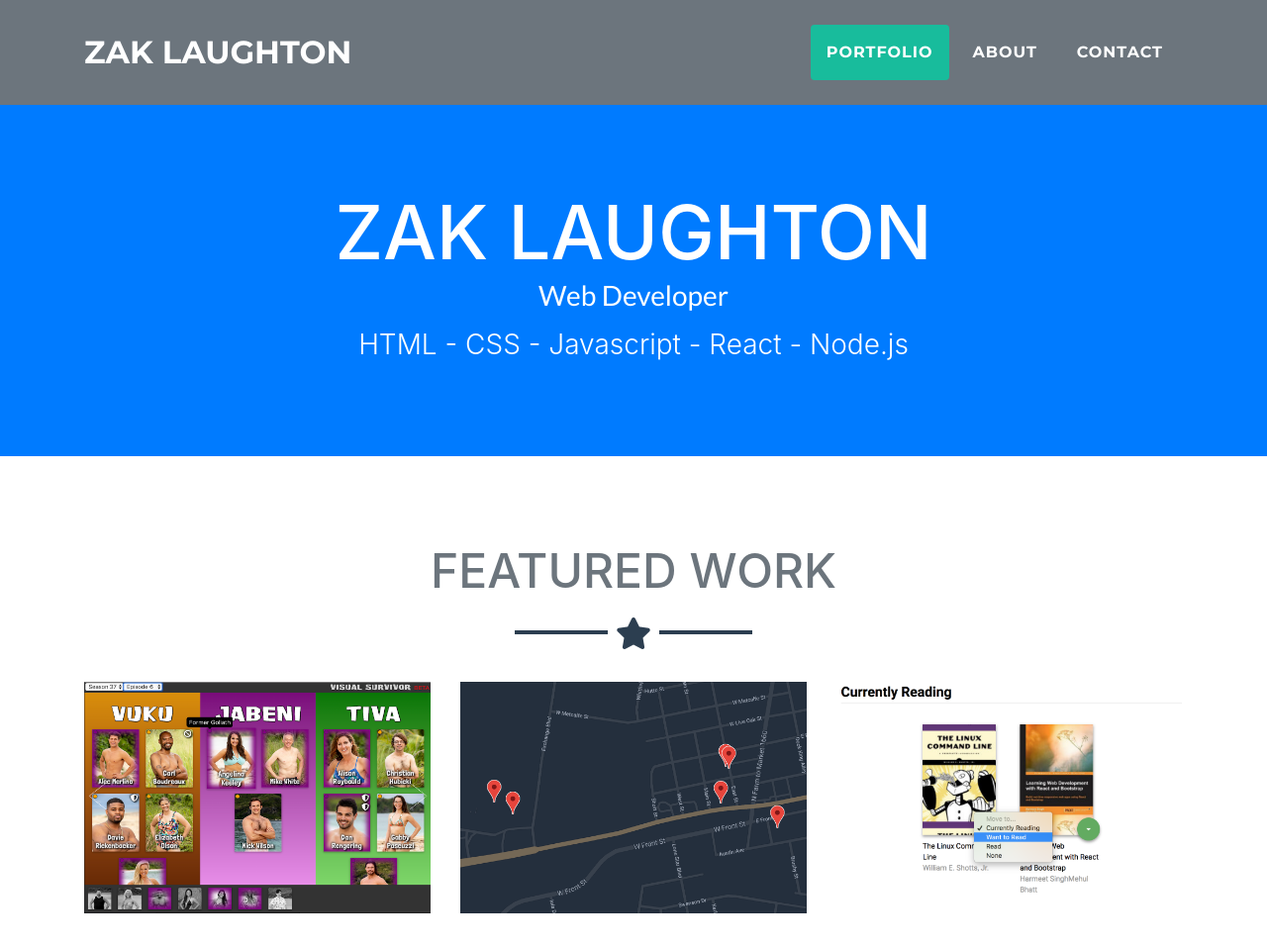
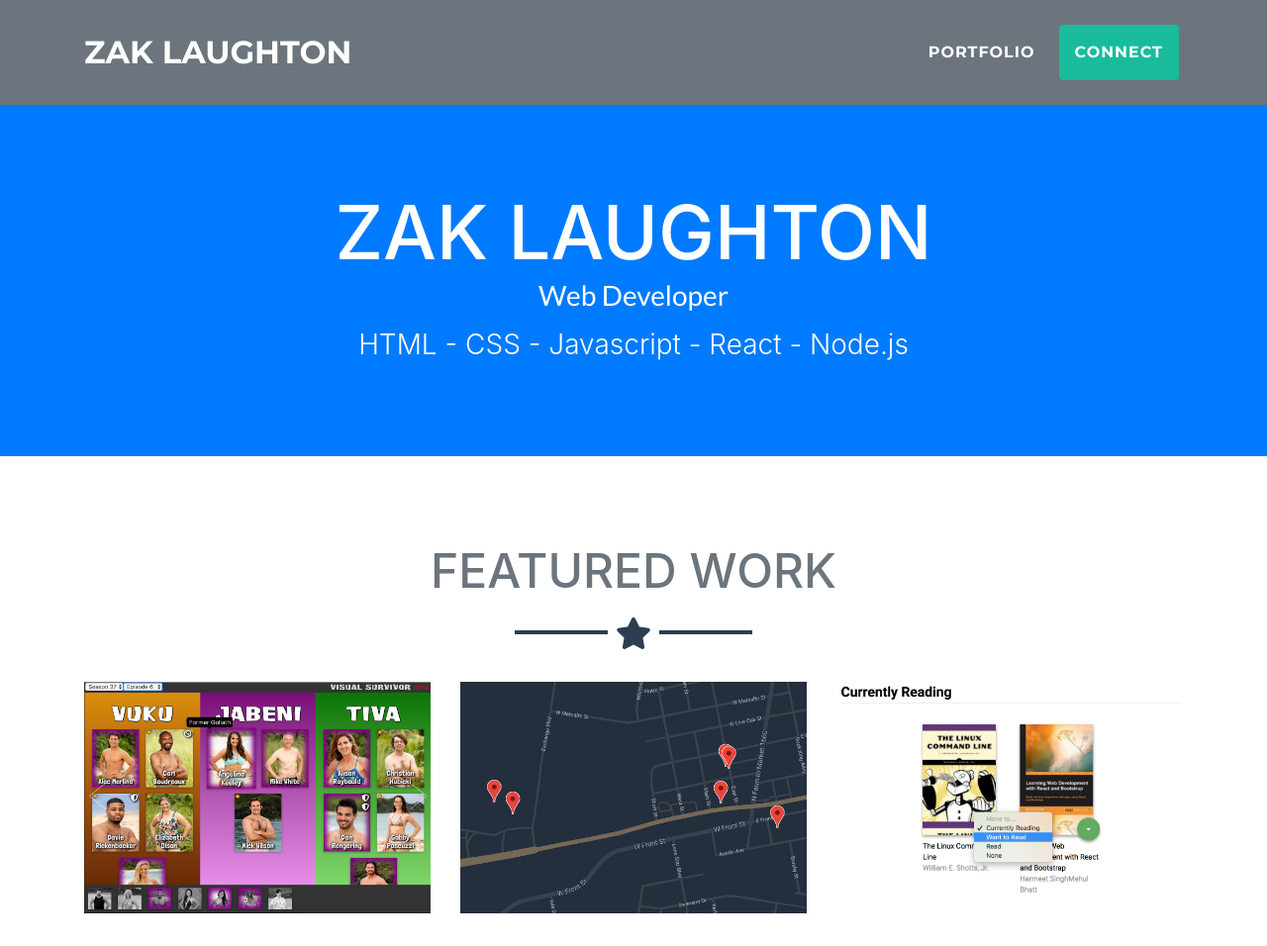
Before and after one commit to ZakLaughton/personal-homepage, a website with bundled scripts: page index.html in a window 1280 px wide. Shown: the top 956 px of the page at 99% size. Built offline with nearby package versions, Linux system fonts and the light colour scheme.

Commit message:
fix: Update navbar links to match site

```diff
--- a/index.html
+++ b/index.html
@@ -42,11 +42,11 @@
             <li class="nav-item mx-0 mx-lg-1">
               <a class="nav-link py-3 px-0 px-lg-3 rounded js-scroll-trigger" href="#portfolio">Portfolio</a>
             </li>
+            <!-- <li class="nav-item mx-0 mx-lg-1">
+              <a class="nav-link py-3 px-0 px-lg-3 rounded js-scroll-trigger" href="#about">About</a>
+            </li> -->
             <li class="nav-item mx-0 mx-lg-1">
-              <a class="nav-link py-3 px-0 px-lg-3 rounded js-scroll-trigger" href="#about">About</a>
-            </li>
-            <li class="nav-item mx-0 mx-lg-1">
-              <a class="nav-link py-3 px-0 px-lg-3 rounded js-scroll-trigger" href="#contact">Contact</a>
+              <a class="nav-link py-3 px-0 px-lg-3 rounded js-scroll-trigger" href="#connect">Connect</a>
             </li>
           </ul>
         </div>
@@ -127,7 +127,7 @@
     </section> -->
 
     <!-- Contact section -->
-    <section class="bg-primary text-white mb-0" id="services">
+    <section class="bg-primary text-white mb-0" id="connect">
       <div class="container">
         <div class="row">
           <div class="col-lg-12 text-center">
```
